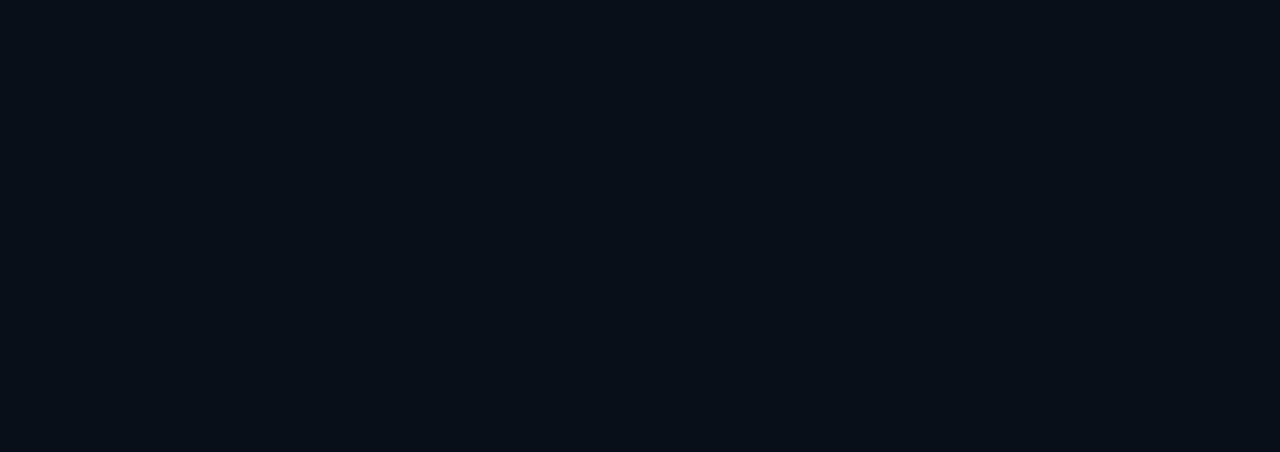
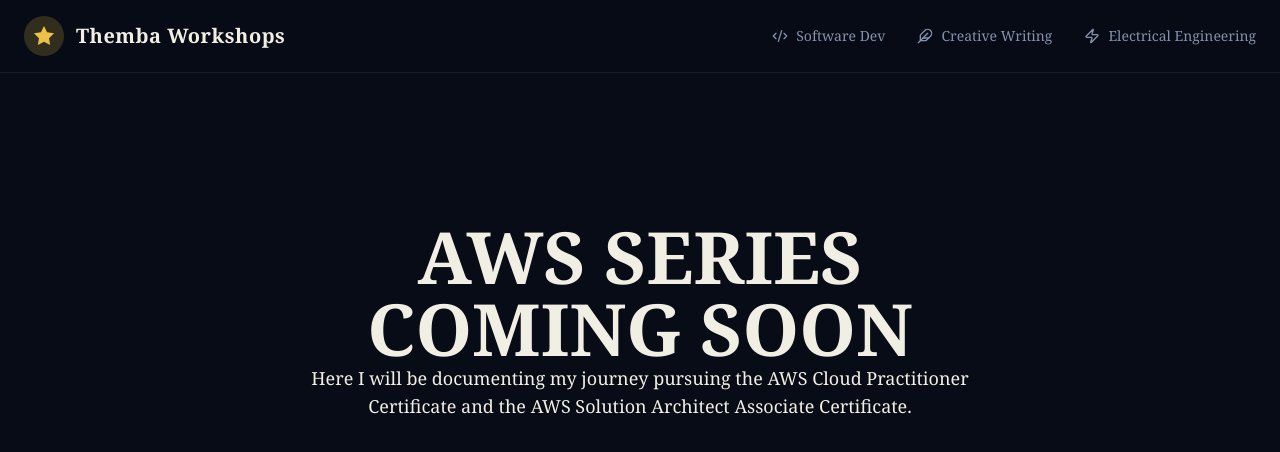
Before and after one commit to ThembaMtshelwane/themba-workshops, a React (Vite) app: page /software in a window 1280 px wide. Before the commit this address had no page. Shown: the top 452 px of the page. Built offline with nearby package versions, Linux system fonts and the light colour scheme.

Commit message:
Software page demo

```diff
--- a/src/App.tsx
+++ b/src/App.tsx
@@ -1,12 +1,14 @@
 import { Route, Routes } from "react-router";
 import MainLayout from "./layout/MainLayout";
 import Home from "./pages/Home";
+import Software from "./pages/Software";
 
 function App() {
   return (
     <Routes>
       <Route element={<MainLayout />}>
         <Route path="/" element={<Home />} />
+        <Route path="/software" element={<Software />} />
       </Route>
     </Routes>
   );
--- a/src/components/Hero.tsx
+++ b/src/components/Hero.tsx
@@ -1,18 +1,7 @@
-
 const Hero = () => {
   return (
-    <div className="min-h-screen bg-background">
+    <>
       {/* Hero Section */}
-      <section className="relative min-h-[80vh] flex items-center justify-center overflow-hidden">
-        {/* Background Image */}
-        {/* <div
-          className="absolute inset-0 bg-cover bg-center"
-          style={{ backgroundImage: `url(${heroImage})` }}
-        >
-          <div className="absolute inset-0 bg-linear-to-b from-background/60 via-background/40 to-background" />
-        </div> */}
-
-        {/* <StarField /> */}
 
       <div className="relative z-10 container mx-auto px-6 text-center">
         <div>
@@ -57,8 +46,7 @@
             <div className="w-1.5 h-1.5 bg-primary rounded-full animate-pulse" />
           </div>
         </div> */}
-      </section>
-    </div>
+    </>
   );
 };
 
--- a/src/layout/MainLayout.tsx
+++ b/src/layout/MainLayout.tsx
@@ -5,7 +5,7 @@
   return (
     <section>
       <Navbar />
-      <main>
+      <main className="relative min-h-[80vh] flex items-center justify-center overflow-hidden">
         <Outlet />
       </main>
     </section>
--- /dev/null
+++ b/src/pages/Software.tsx
@@ -0,0 +1,16 @@
+const Software = () => {
+  return (
+    <section className="">
+      <div className=" mx-auto max-w-187.5 text-center">
+        <h1 className="text-7xl">AWS SERIES COMING SOON</h1>
+        <p className="text-lg">
+          Here I will be documenting my journey pursuing the AWS Cloud
+          Practitioner Certificate and the AWS Solution Architect Associate
+          Certificate.
+        </p>
+      </div>
+    </section>
+  );
+};
+
+export default Software;
```
Lines whose indentation alone changed are shown as unchanged.
